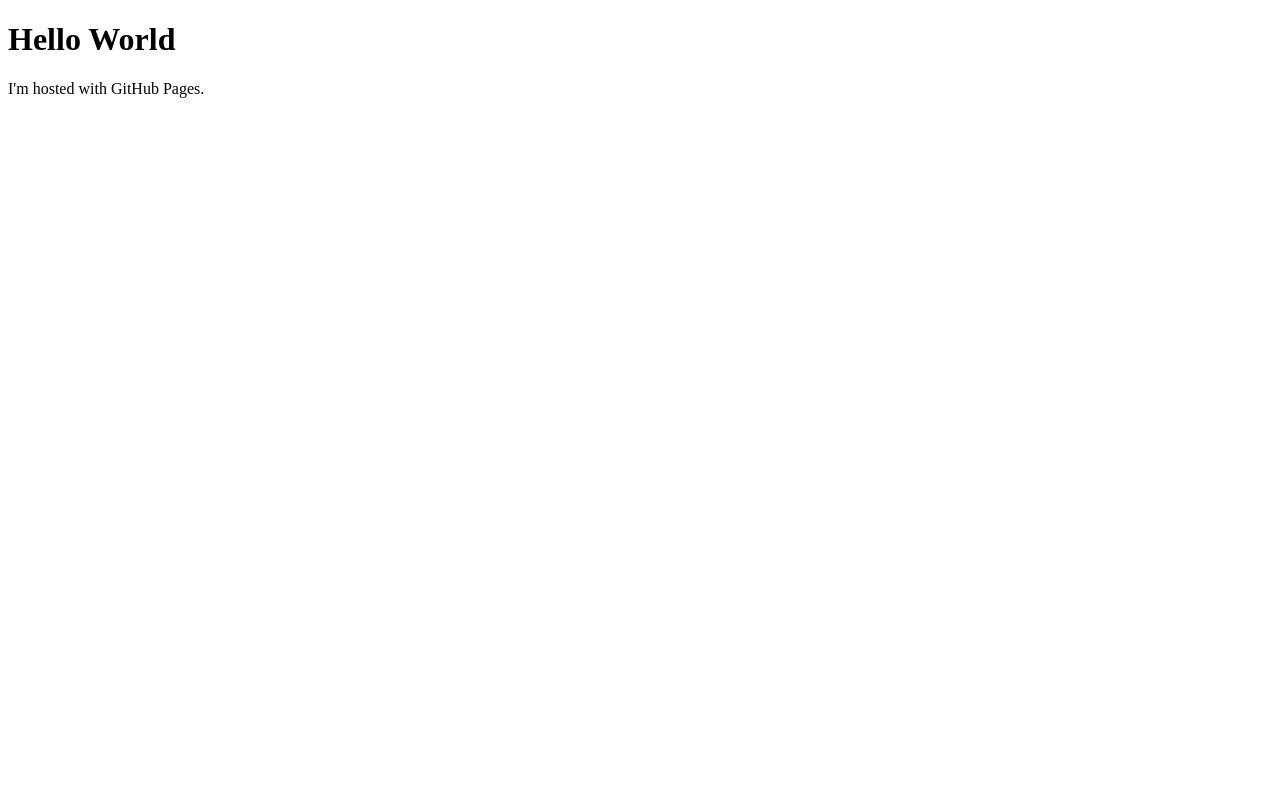
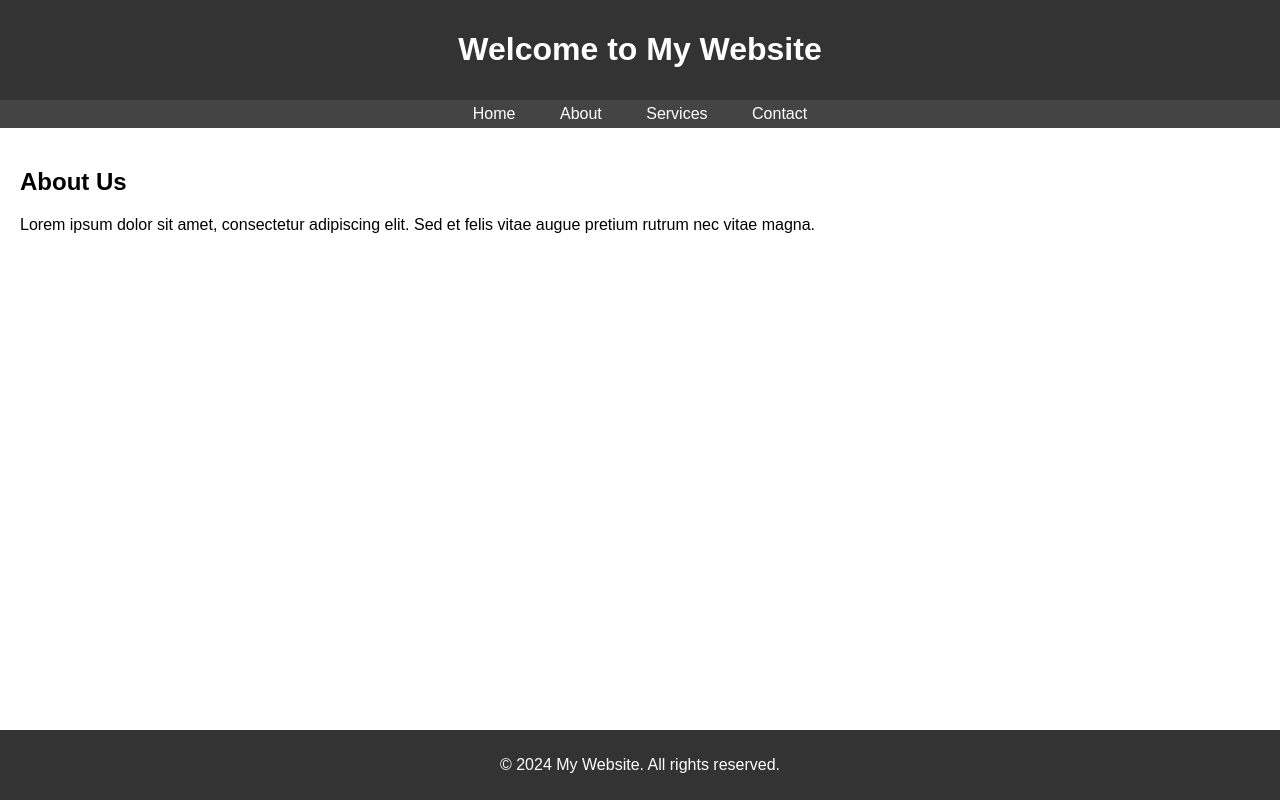
Before and after one commit to VsGoober/VsGoober.github.io, a plain HTML site: page index.html in a window 1280 px wide. Drawn offline with Linux system fonts and the light colour scheme.

Commit message:
Update index.html

```diff
--- a/index.html
+++ b/index.html
@@ -1,7 +1,65 @@
 <!DOCTYPE html>
-<html>
+<html lang="en">
+<head>
+    <meta charset="UTF-8">
+    <meta name="viewport" content="width=device-width, initial-scale=1.0">
+    <title>My Website</title>
+    <style>
+        body {
+            font-family: Arial, sans-serif;
+            margin: 0;
+            padding: 0;
+        }
+        header {
+            background-color: #333;
+            color: #fff;
+            padding: 10px 0;
+            text-align: center;
+        }
+        nav {
+            background-color: #444;
+            color: #fff;
+            text-align: center;
+            padding: 5px 0;
+        }
+        nav a {
+            color: #fff;
+            text-decoration: none;
+            padding: 10px 20px;
+        }
+        nav a:hover {
+            background-color: #555;
+        }
+        section {
+            padding: 20px;
+        }
+        footer {
+            background-color: #333;
+            color: #fff;
+            text-align: center;
+            padding: 10px 0;
+            position: fixed;
+            bottom: 0;
+            width: 100%;
+        }
+    </style>
+</head>
 <body>
-<h1>Hello World</h1>
-<p>I'm hosted with GitHub Pages.</p>
+    <header>
+        <h1>Welcome to My Website</h1>
+    </header>
+    <nav>
+        <a href="#">Home</a>
+        <a href="#">About</a>
+        <a href="#">Services</a>
+        <a href="#">Contact</a>
+    </nav>
+    <section>
+        <h2>About Us</h2>
+        <p>Lorem ipsum dolor sit amet, consectetur adipiscing elit. Sed et felis vitae augue pretium rutrum nec vitae magna.</p>
+    </section>
+    <footer>
+        <p>&copy; 2024 My Website. All rights reserved.</p>
+    </footer>
 </body>
 </html>
```
